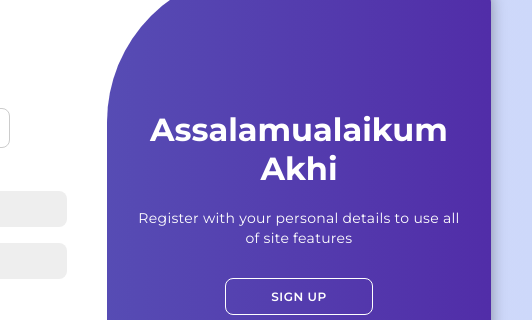
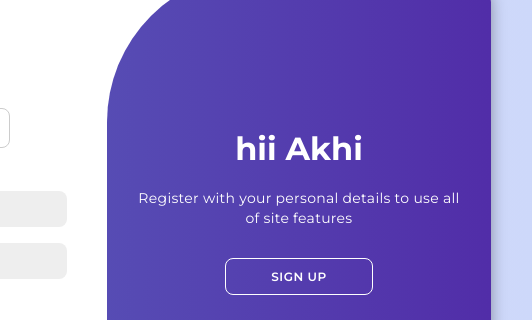
Before and after one commit to imranmusharraf/login-page, a plain HTML site: page index.html in a window 1280 px wide. Shown: the part 188-508 px from the top of the page, 533-1065 px from the left. Drawn offline with Linux system fonts and the light colour scheme.

Commit message:
Update index.html

```diff
--- a/index.html
+++ b/index.html
@@ -52,7 +52,7 @@
                     <button class="hidden" id="login">Sign In</button>
                 </div>
                 <div class="toggle-panel toggle-right">
-                    <h1> Assalamualaikum Akhi</h1>
+                    <h1> hii Akhi</h1>
                     <p>Register with your personal details to use all of site features</p>
                     <button class="hidden" id="register">Sign Up</button>
                 </div>
```
